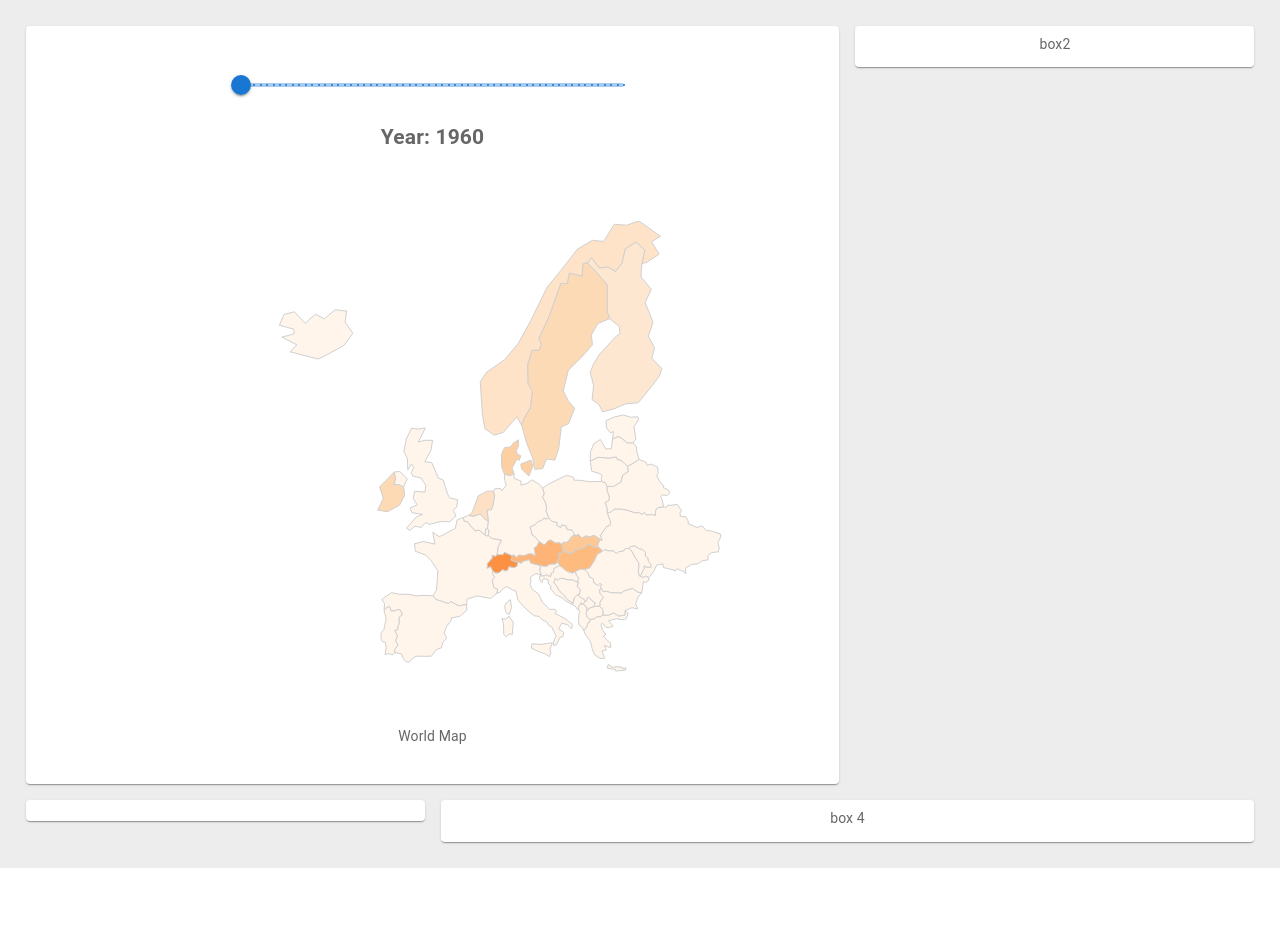
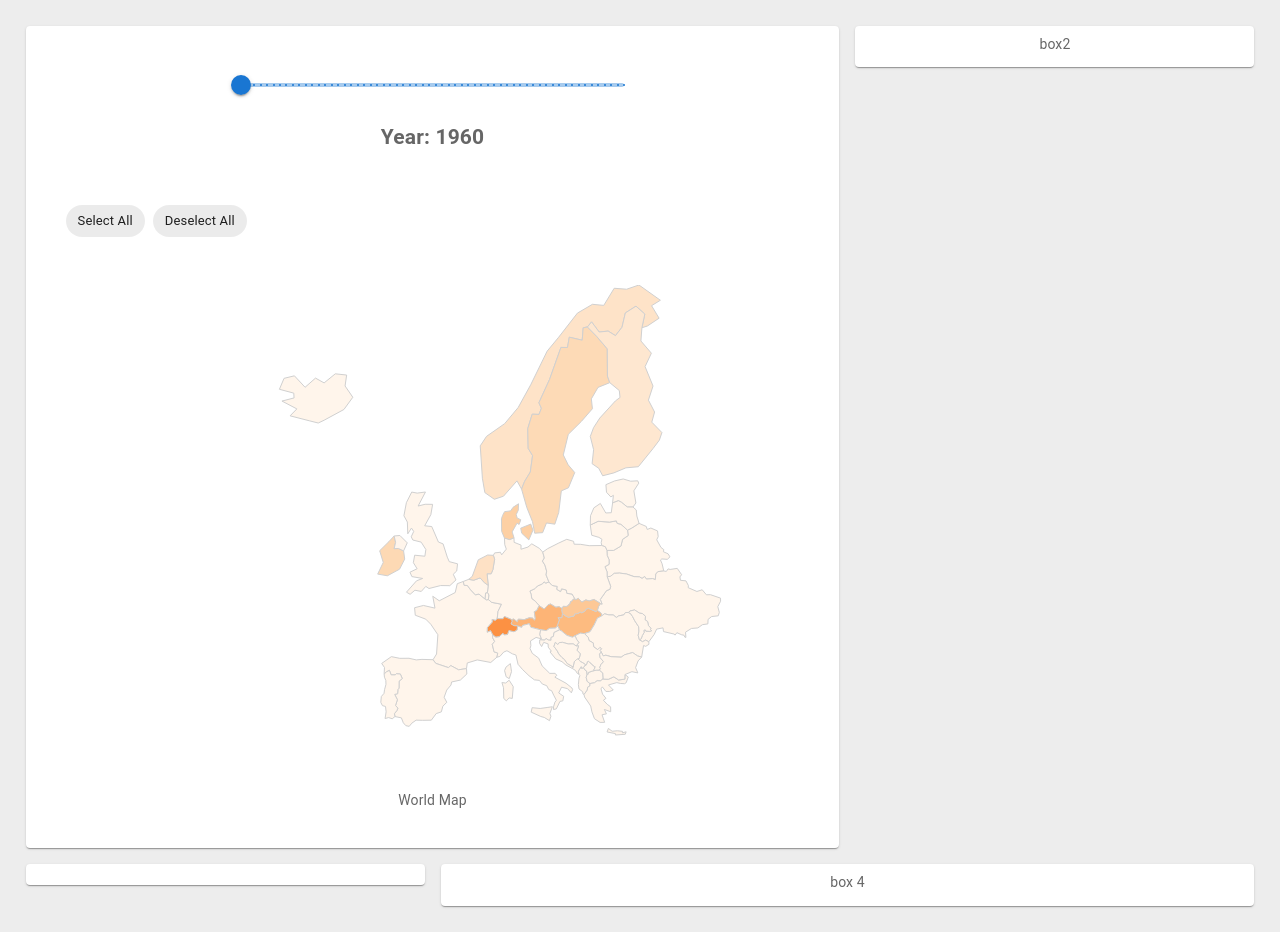
Before and after one commit to piakoller/data-vis, a React (Create React App) app: page / in a window 1280 px wide. Before the commit the page ends 868 px from the top, so only its background shows below. Built offline with nearby package versions, Linux system fonts and the light colour scheme.

Commit message:
added the select/deselect all button, no funtion yet

```diff
--- a/src/WorldMap.js
+++ b/src/WorldMap.js
@@ -108,6 +108,22 @@ const Map = () => {
                 <h2>Year: {selectedYear}</h2>
             </div>
             <div style={{ display: 'flex', flexWrap: 'wrap', gap: 8, padding: 16 }}>
+                <Chip
+                    key="Select All"
+                    label="Select All"
+                    onClick={() => {
+
+                    }}
+                />
+                <Chip
+                    key="Deselect All"
+                    label="Deselect All"
+                    onClick={() => {
+
+                    }}
+                />
+            </div>
+            <div style={{ display: 'flex', flexWrap: 'wrap', gap: 8, padding: 16 }}>
                 {/* Render selected countries as filter chips */}
                 {selectedCountry &&
                     selectedCountry.map((country) => (
```
Also changed, not shown: 1 other file (tests, documents, lock files or other folders).
